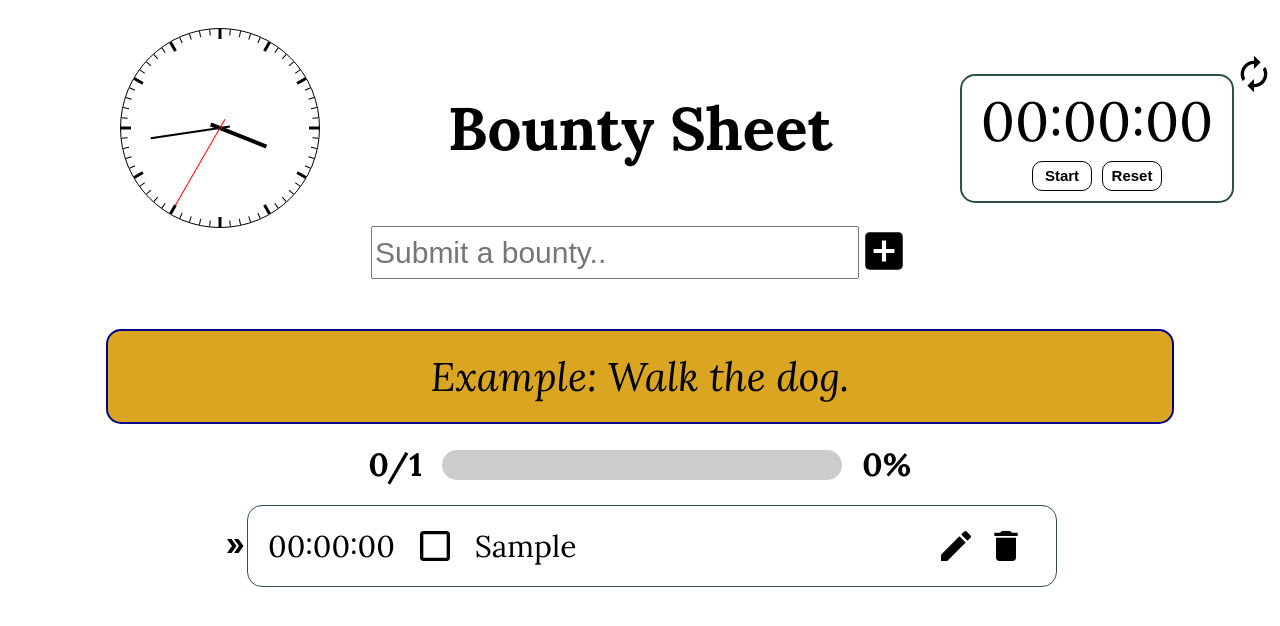
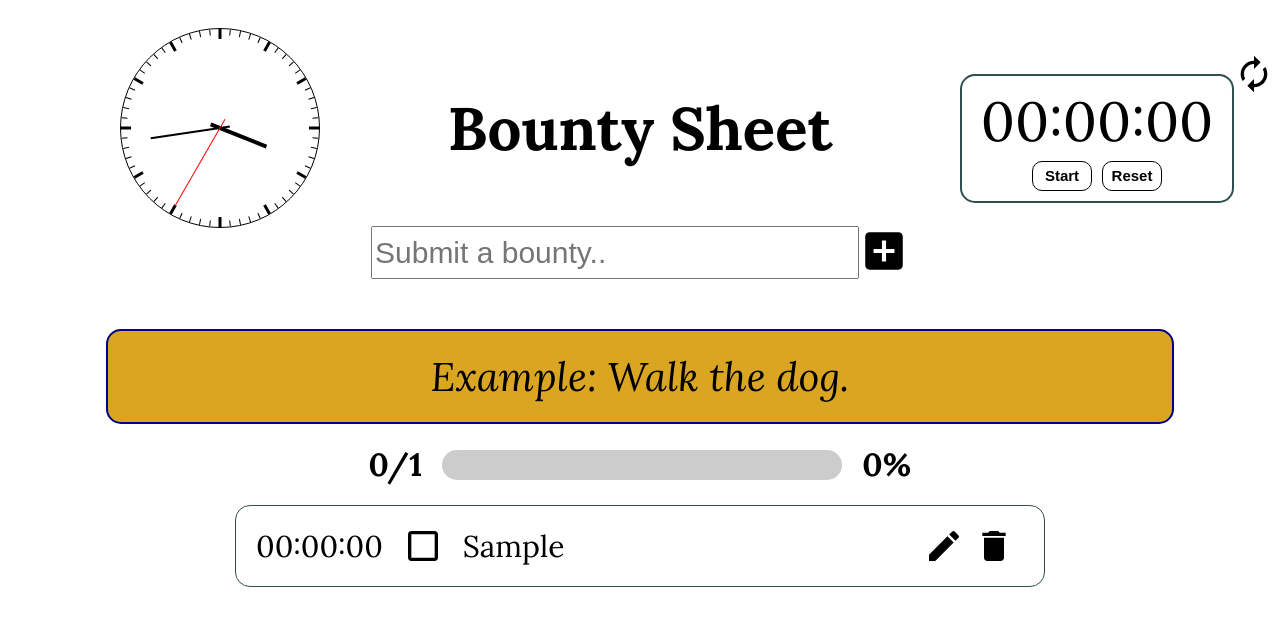
Before and after one commit to taujeng/bountysheet, a React (Create React App) app: page / in a window 1280 px wide. Both pictures are taken after typing "Sample" into the empty fields and a click on the button 884 px from the left and 252 px from the top of the page. Shown: the top 626 px of the page. Built offline with nearby package versions, Linux system fonts and the light colour scheme.

Commit message:
Replaced DoubleArrow w Stars

```diff
--- a/src/Components/Bounty/Bounty.jsx
+++ b/src/Components/Bounty/Bounty.jsx
@@ -2,13 +2,13 @@ import React, { useState } from 'react';
 import timeFormat from '../timeFormat';
 import './bounty.css';
 import {
-  DoubleArrow,
   Edit,
   Delete,
   Alarm,
   CheckBox,
   CheckBoxOutlineBlank,
   StarBorder,
+  Star,
 } from '@mui/icons-material/';
 
 const Bounty = ({
@@ -29,20 +29,27 @@ const Bounty = ({
   if (completed && current) setCurrentBounty(0);
 
   return (
-    <div className="bounty-outer">
-      <DoubleArrow onClick={() => setCurrentBounty(current ? '' : item.id)} />
+    <div
+      className="bounty-outer"
+      onMouseEnter={() => setHover(true)}
+      onMouseLeave={() => setHover(false)}
+    >
+      {current ? (
+        <Star
+          className="bounty-button"
+          onClick={() => setCurrentBounty(current ? '' : item.id)}
+        />
+      ) : (
+        <StarBorder
+          className="bounty-button"
+          style={hover ? { display: 'inline' } : { display: 'none' }}
+          onClick={() => setCurrentBounty(current ? '' : item.id)}
+        />
+      )}
       <div
         className={current ? 'current-container' : 'bounty-container'}
-        onMouseEnter={() => setHover(true)}
-        onMouseLeave={() => setHover(false)}
         style={completed ? { backgroundColor: '#95bb72' } : null}
       >
-        {hover && (
-          <DoubleArrow
-            id="double-arrow"
-            onClick={() => setCurrentBounty(current ? '' : item.id)}
-          />
-        )}
         <div className="bounty">
           {current ? (
             <Alarm
--- a/src/Components/Bounty/bounty.css
+++ b/src/Components/Bounty/bounty.css
@@ -5,6 +5,12 @@
   align-items: center;
   font-size: 30px;
 
+}
+
+.bounty-outer .bounty-button {
+  cursor: pointer;
+  padding-right: 10px;
+  font-size: 40px;
 }
 
 
```
